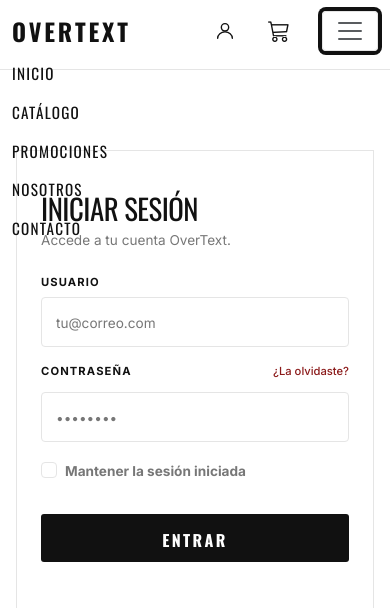
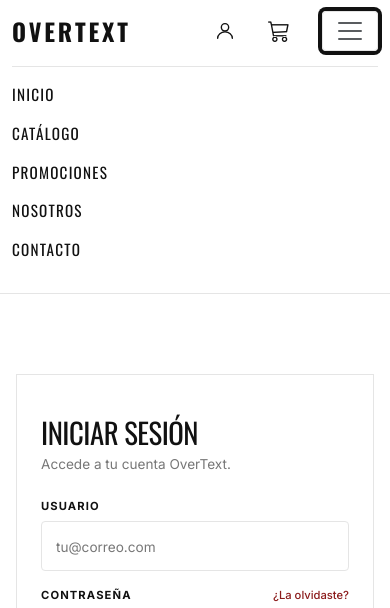
Before and after one commit to Jona-9/Overtext-Web, a plain HTML site: page app-estatico/login.html in a window 390 px wide. Both pictures are taken after a click on the button 350 px from the left and 34 px from the top of the page. Shown: the top 608 px of the page. Drawn offline with nearby package versions, Linux system fonts and the light colour scheme.

Commit message:
fix(navegacion): cerrar D14 — el menú móvil desplegado no tenía fondo
Bajo 992 px, al pulsar la hamburguesa el `#menu-principal` se abría
transparente y sin sombra. Como `.barra-navegacion` llevaba `height: 70px`
fija, los enlaces se salían de la barra y caían sobre el carrusel:
PROMOCIONES, NOSOTROS y CONTACTO quedaban ilegibles sobre la foto.

Viene de E1-02, de la migración al navbar de Bootstrap — nadie le puso
fondo al `collapse`. **No lo causó la limpieza de D10:** se reconstruyó el
árbol previo a `083d594` y se sirvió en paralelo; el menú se ve idéntico
antes y después, con los mismos estilos calculados. La regla retirada
entonces era `.menu-principal`, selector de clase, y el HTML solo usa
`id="menu-principal"` en las 10 páginas, así que nunca aplicó. Era código
muerto, tal como decía D10.

El arreglo va en la capa de tema, sin tocar el componente (art. 4): bajo
992 px la barra pasa a `height: auto` con `min-height: 70px` —crece con el
menú, que es lo que hace un navbar normal— y el `collapse` recibe fondo
sólido y una línea que lo separa del encabezado.

Comprobado que el escritorio no se mueve: la barra mide 70 px a 1440 y a
992. A 375 mide 70 cerrada y crece a 294 abierta, empujando el carrusel
hacia abajo en vez de taparlo.

Toca el criterio 1b, así que no era cosmético. Y no daba ningún error de
consola: E1-19 lo había dado por bueno.

```diff
--- a/app-estatico/css/componentes/navegacion.css
+++ b/app-estatico/css/componentes/navegacion.css
@@ -21,6 +21,26 @@
     backdrop-filter: blur(10px);
     -webkit-backdrop-filter: blur(10px);
     z-index: 100;
+}
+
+/* D14: bajo 992 px el `collapse` se abría dentro de una barra de altura fija y
+   sin fondo propio, así que los enlaces se salían de la barra y caían encima
+   del carrusel, ilegibles. La barra pasa a crecer con el menú —que es el
+   comportamiento normal del navbar— y el desplegable recibe fondo sólido y una
+   línea que lo separa del encabezado. No se toca el `collapse` de Bootstrap:
+   esto es solo capa de tema (art. 4). */
+@media (max-width: 991.98px) {
+    .barra-navegacion {
+        height: auto;
+        min-height: 70px;
+    }
+
+    .barra-navegacion .navbar-collapse {
+        background: var(--color-fondo);
+        border-top: 1px solid var(--color-borde);
+        margin-top: 12px;
+        padding: 8px 0;
+    }
 }
 
 .carrito-contador {
```
